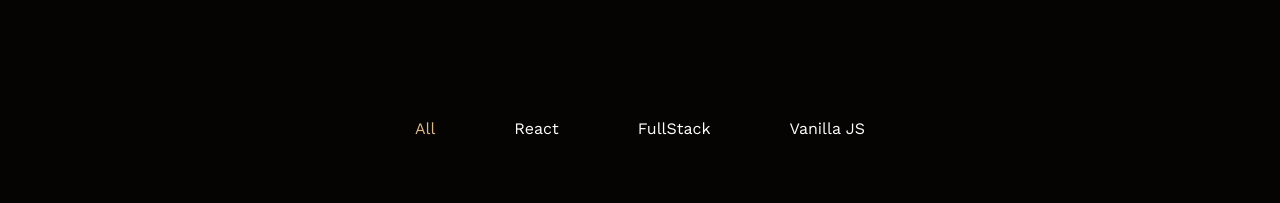
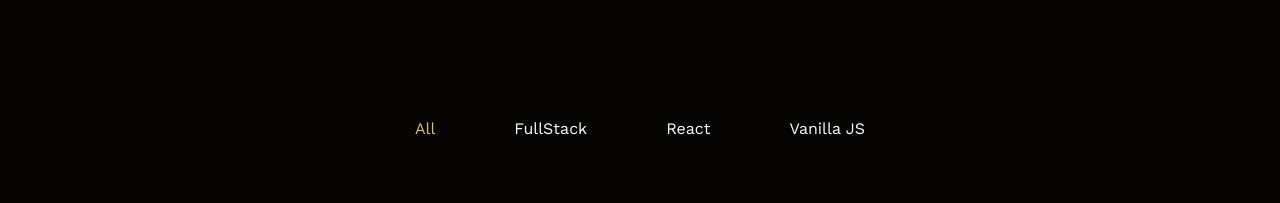
Before and after one commit to 1uckyswish/Personal-Portfolio-Project, a React (Create React App) app: page / in a window 1280 px wide. Shown: the part 1388-1591 px from the top of the page. Built offline with nearby package versions, Linux system fonts and the light colour scheme; grey boxes are pictures that could not be loaded; a web font is replaced by a local one.

Commit message:
made fullstack option first for Users

```diff
--- a/src/data.js
+++ b/src/data.js
@@ -245,11 +245,12 @@ export const projectsNav = [
     name: "All",
   },
   {
+    name: "FullStack",
+  },
+  {
     name: "React",
   },
-  {
-    name: "FullStack",
-  },
+
   {
     name: "Vanilla JS",
   },
```
